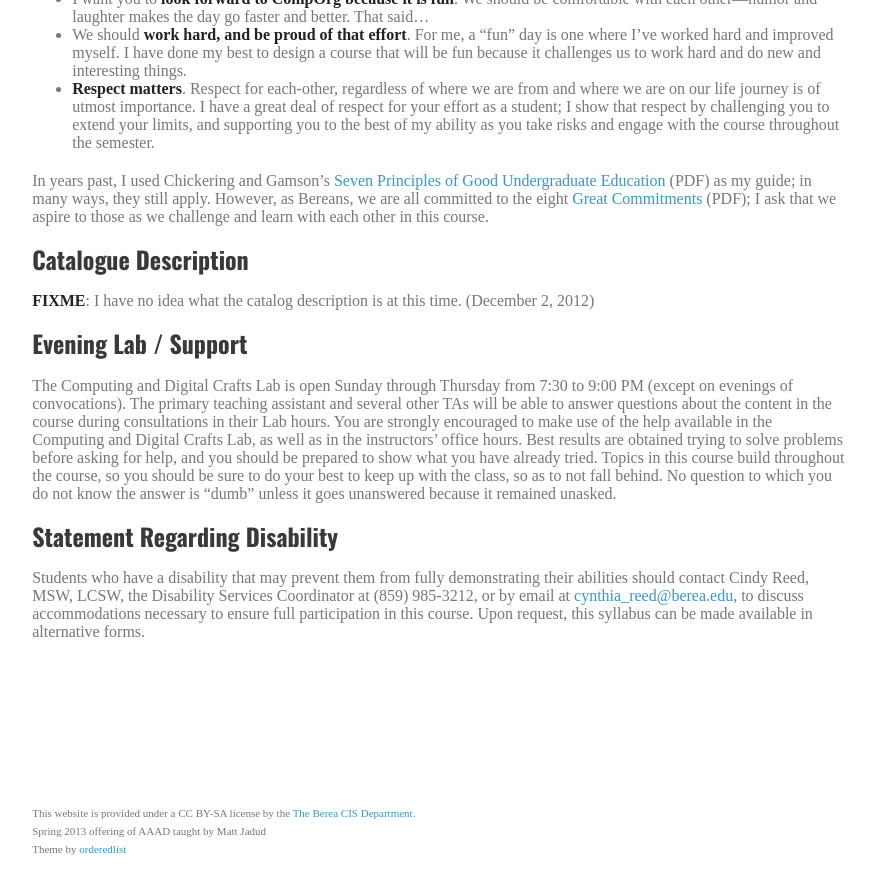
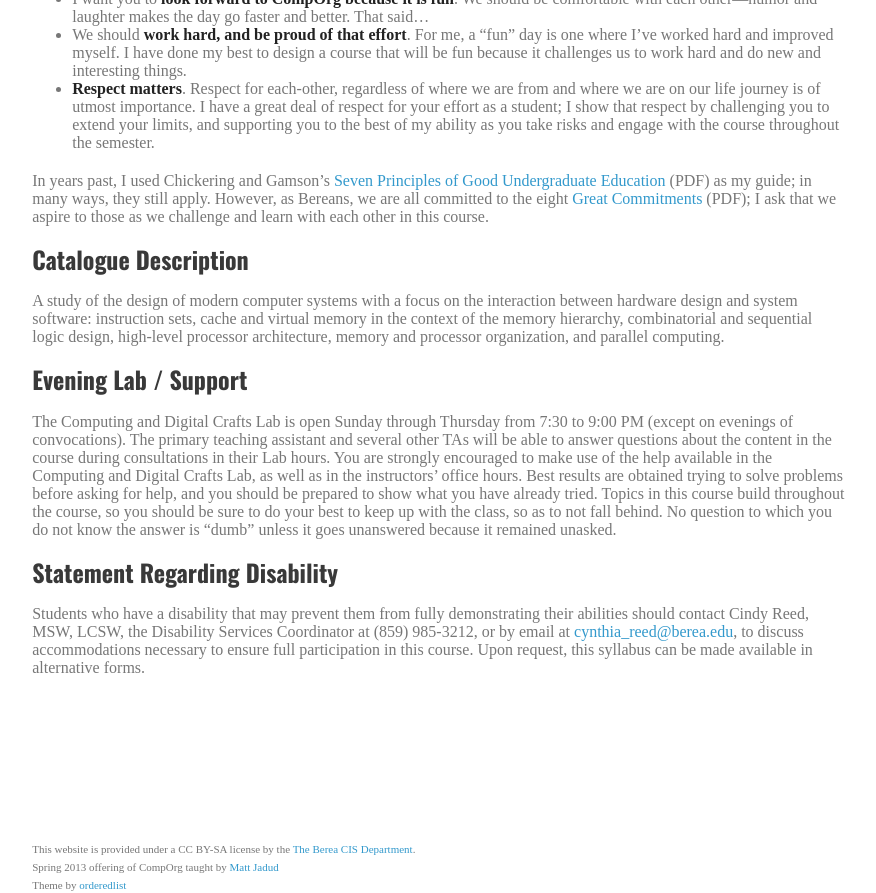
Before and after one commit to bereacs/comporg, a Jekyll site: the page built from syllabus.md, in a window 1280 px wide and 1400 px high, scrolled down 2380 px, cut to the strip 507-1400 px from the top of the window. Shown: the whole strip, without its empty margins (375-1251 px from the left). Built offline with Jekyll 4.4.1, drawn with Linux system fonts in a browser that asks for light colours; some web fonts are replaced; before the commit the page ends 3744 px from its top, so only the background shows below that; some of the changed text lies outside the part shown.

```diff
--- a/_config.yml
+++ b/_config.yml
@@ -12,3 +12,4 @@ phone: 925-238-3692
 officehours: M 9:30-11:30, T 13:30-15:30, by appt.
 short: CompOrg
 designation: CSC 435
+prof_url: http://www.berea.edu/csc/matt-jadud/
--- a/_includes/minimal-footer.html
+++ b/_includes/minimal-footer.html
@@ -3,7 +3,7 @@
   This website is provided under a CC BY-SA license by the
   <a href="http://github.com/bereacs/babw">The Berea CIS Department</a>.
   <br/>
-    Spring 2013 offering of AAAD taught by Matt Jadud
+    Spring 2013 offering of {{site.short}} taught by <a href="{{site.prof_url}}">Matt Jadud</a>
     <br/>
     Theme by <a href="https://github.com/orderedlist">orderedlist</a>
       </small>
--- a/_includes/minimal-nav.html
+++ b/_includes/minimal-nav.html
@@ -1,7 +1,7 @@
 <div id="lhnav">
   <ul>
     <li> <a href="/"> Home </a></li>
-    <li> <a href="work.html"> Homework &amp; Labs</a></li>
+    <li> <a href="work.html"> Assignments &amp; Labs</a></li>
     <li> <a href="syllabus.html"> Syllabus </a></li>
     <li> <a href="#"> Moodle </a></li>
     <li> <a href="about.html"> About </a></li>
--- a/syllabus.md
+++ b/syllabus.md
@@ -148,7 +148,7 @@ In years past, I used Chickering and Gamson's [Seven Principles of Good Undergra
 
 ## Catalogue Description
 
-**FIXME**: I have no idea what the catalog description is at this time. (December 2, 2012)
+A study of the design of modern computer systems with a focus on the interaction between hardware design and system software: instruction sets, cache and virtual memory in the context of the memory hierarchy, combinatorial and sequential logic design, high-level processor architecture, memory and processor organization, and parallel computing.
 
 ## Evening Lab / Support
 
```
Also changed, not shown: about.md (+31 -0 lines), work.md (added, +7 -0 lines), images/hamster-wheel.png (added).
